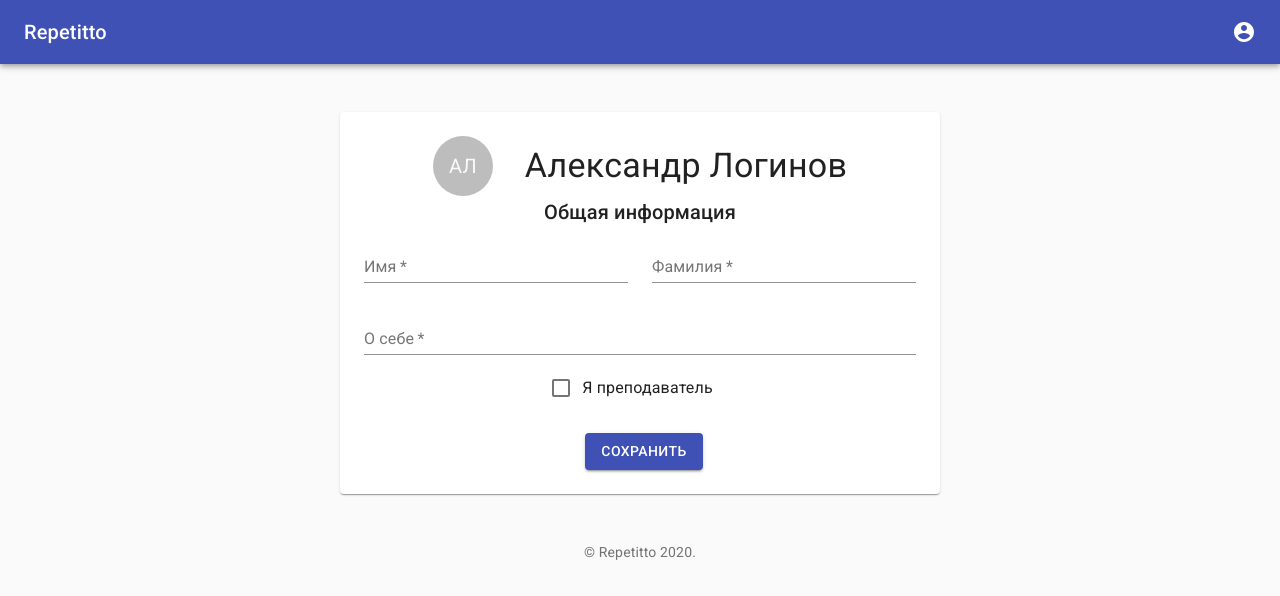
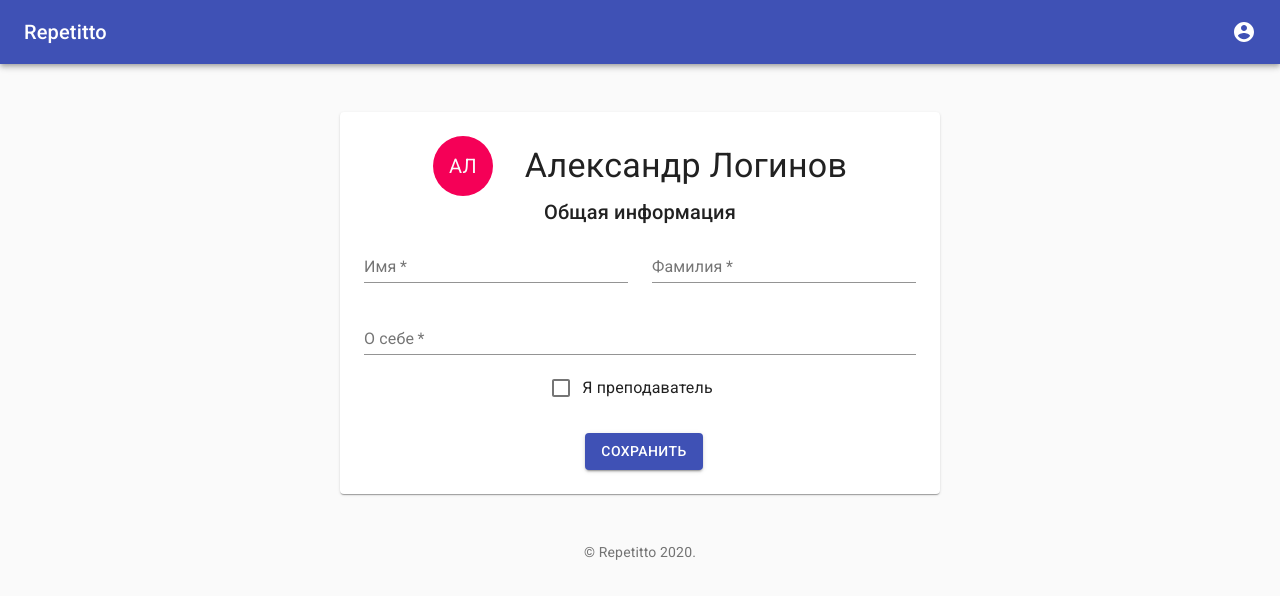
Before and after one commit to DanilBabenkov/Frontend-CFT, a React (Create React App) app: page /profile in a window 1280 px wide. Shown: the top 596 px of the page. Built offline with nearby package versions, Linux system fonts and the light colour scheme.

Commit message:
Косметический движ

```diff
--- a/src/components/TagInput/TagInput.js
+++ b/src/components/TagInput/TagInput.js
@@ -233,6 +233,7 @@ var TagInput = function (_Component) {
                 { onClick: this.focusInput },
                 this.renderTags(),
                 React.createElement(InputComponent, {
+                    autoFocus:true,
                     ref: function ref(el) {
                         return _this6.input = el;
                     },
@@ -266,7 +267,7 @@ TagInput.propTypes = {
 TagInput.defaultProps = {
     placeholder: 'Введите дисциплину',
     addTagOnEnterKeyPressed: true,
-    hideInputPlaceholderTextIfTagsPresent: true
+    hideInputPlaceholderTextIfTagsPresent: false
 };
 
 export default TagInput;
--- a/src/pages/Profiles/MyProfile.js
+++ b/src/pages/Profiles/MyProfile.js
@@ -13,6 +13,7 @@ const useStyles = makeStyles(theme => ({
     width: '3.0em',
     height: '3.0em',
     float: 'left',
+    backgroundColor: '#f50057',
     marginRight: theme.spacing(4)
   },
   appBar: {
```
